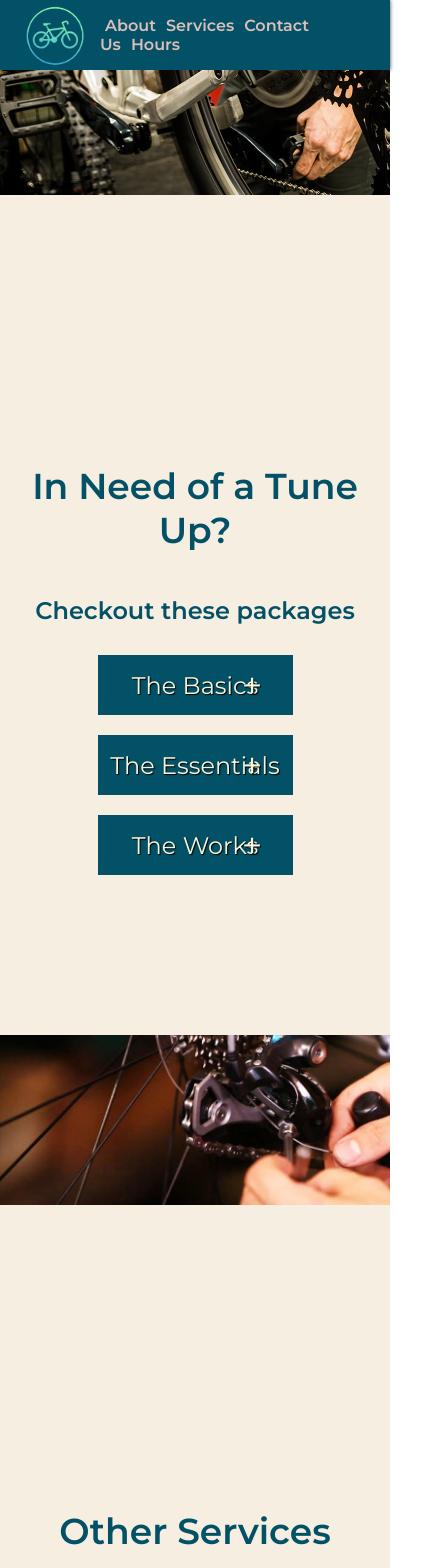
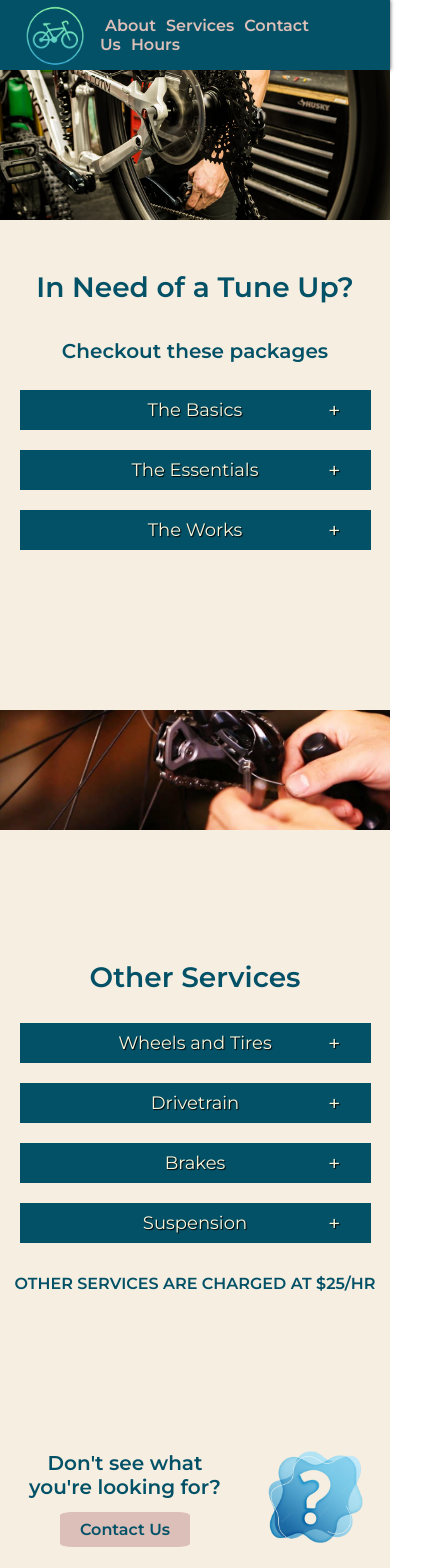
Before and after one commit to xebol/hjul-house, a React (Create React App) app: page /services in a window 390 px wide. Shown: the top 1568 px of the page, 445 px wide, since content can reach past the window. Built offline with nearby package versions, Linux system fonts and the light colour scheme.

Commit message:
finish mobile responsive design

```diff
--- a/src/pages/Services.css
+++ b/src/pages/Services.css
@@ -147,7 +147,6 @@ margin-top: 100px;
   padding: 15px;
   width: 100%;
   color: #035167;
-/* background-color: #035167; */
   }
 
 .other-inquiries {
@@ -162,3 +161,166 @@ color: #035167;
   width: 170px;
   margin: 10px;
 }
+
+/* Styles for screens with a width up to 600px (typically for phones) */
+@media screen and (max-width: 600px) {
+  .services-page h1 {
+    font-size: 1.75em;
+    margin-top: -50px;
+  }
+
+  .services-page h2 {
+    font-size: 1.25em;
+  }
+
+  .services-offered {
+    background-position: 0 -40px;
+    height: 190px;
+    width: 100%;
+    margin-bottom: 60px;
+  }
+
+
+  .services-title .services-label {
+    height: 40px;
+    font-size: .75em;
+    display: flex;
+    justify-content: center;
+    width: 90vw;
+    margin-left: 20px;
+    margin-right: 20px;
+  }
+
+  .services-title .services-label::before {
+    font-size: 1.2em; /* Adjust the font size for smaller screens */
+  }
+
+  .services-title.active .services-label::before {
+    font-size: 1.8em;
+  }
+
+  .services-title .services-content {
+    width: 90vw;
+    margin-left: 20px;
+  }
+
+  .services-title.active .services-content {
+    display: flex;
+    justify-content: center;
+    text-align: left;
+    height: 350px;
+    background-color: lightgrey;
+    width: 90vw;
+    margin-left: 20px;
+    overflow: auto;
+  }
+
+  .price {
+    font-family: 'Montserrat', sans-serif;
+    font-weight: bold;
+    font-size: 1.2rem;
+    padding-top: 0;
+    margin-top: -30px;
+  }
+
+  #the-works {
+    margin-top: 0px;
+    padding-top: 40px;
+  }
+
+  #services-link {
+    font-size: 18px; /* Adjust the font size for smaller screens */
+  }
+
+  .repair-services {
+    height: 300px;
+    margin-top: 100px;
+    margin-bottom: 0;
+    padding-bottom: 0;
+  }
+
+  .other-services-inquries {
+    display: flex;
+    justify-content: center;
+    align-items: center;
+  }
+
+  .other-services-inquries h1 {
+    display: flex;
+    flex-direction: column; /* Stack inquiries vertically on smaller screens */
+    align-items: center; /* Center align content */
+    justify-content: center;
+    font-size: 1.25em;
+  }
+
+  .question-mark {
+    height: 120px;
+    width: 120px;
+    margin-top: -20px;
+  }
+
+  #services-link {
+    display: flex;
+    align-items: center;
+    justify-content: center;
+    font-size: 1em;
+    height: 35px;
+    width: 130px;
+  }
+}
+
+/* Styles for screens with a width between 601px and 1024px (typically for tablets) */
+@media screen and (min-width: 601px) and (max-width: 1024px) {
+  .services-page h1 {
+    font-size: 1.8em; /* Adjust the font size for smaller screens */
+  }
+
+  .services-offered {
+    height: 200px; /* Adjust the height for smaller screens */
+    margin-bottom: 50px; /* Adjust the margin */
+  }
+
+  .services-title .services-label {
+    height: 40px; /* Adjust the height for smaller screens */
+  }
+
+  .services-title .services-label::before {
+    font-size: 1.2em; /* Adjust the font size for smaller screens */
+  }
+
+  .services-title.active .services-label::before {
+    font-size: 1.8em; /* Adjust the font size for smaller screens */
+  }
+
+  .services-title .services-content {
+    width: 100%; /* Full width for smaller screens */
+  }
+
+  .services-title.active .services-content {
+    height: 200px; /* Adjust the expanded content height */
+  }
+
+  .price {
+    font-size: 1.2rem; /* Adjust the font size for smaller screens */
+  }
+
+  #services-link {
+    font-size: 18px; /* Adjust the font size for smaller screens */
+  }
+
+  .repair-services {
+    height: 250px; /* Adjust the height for smaller screens */
+    margin-bottom: 80px; /* Adjust the margin */
+    margin-top: 80px; /* Adjust the margin */
+  }
+
+  .other-services-inquries {
+    flex-direction: column; /* Stack inquiries vertically on smaller screens */
+    align-items: center; /* Center align content */
+  }
+
+  .question-mark {
+    height: 120px; /* Adjust the size of the question mark */
+    width: 120px; /* Adjust the size of the question mark */
+  }
+}
--- a/src/pages/Services.js
+++ b/src/pages/Services.js
@@ -48,7 +48,7 @@ function Services() {
       <div className="services-title" onClick={toggleAccordion}>
         <div className="services-label">The Works</div>
         <div className="services-content">
-          <h5 className="price">$349.99</h5>
+          <h5 className="price" id="the-works">$349.99</h5>
           <ul>
             <li className="upgrade">INCLUDES THE ESSENTIALS</li>
             <li>Disassemble entire bike and clean parts </li>
```
Lines whose indentation alone changed are shown as unchanged.
